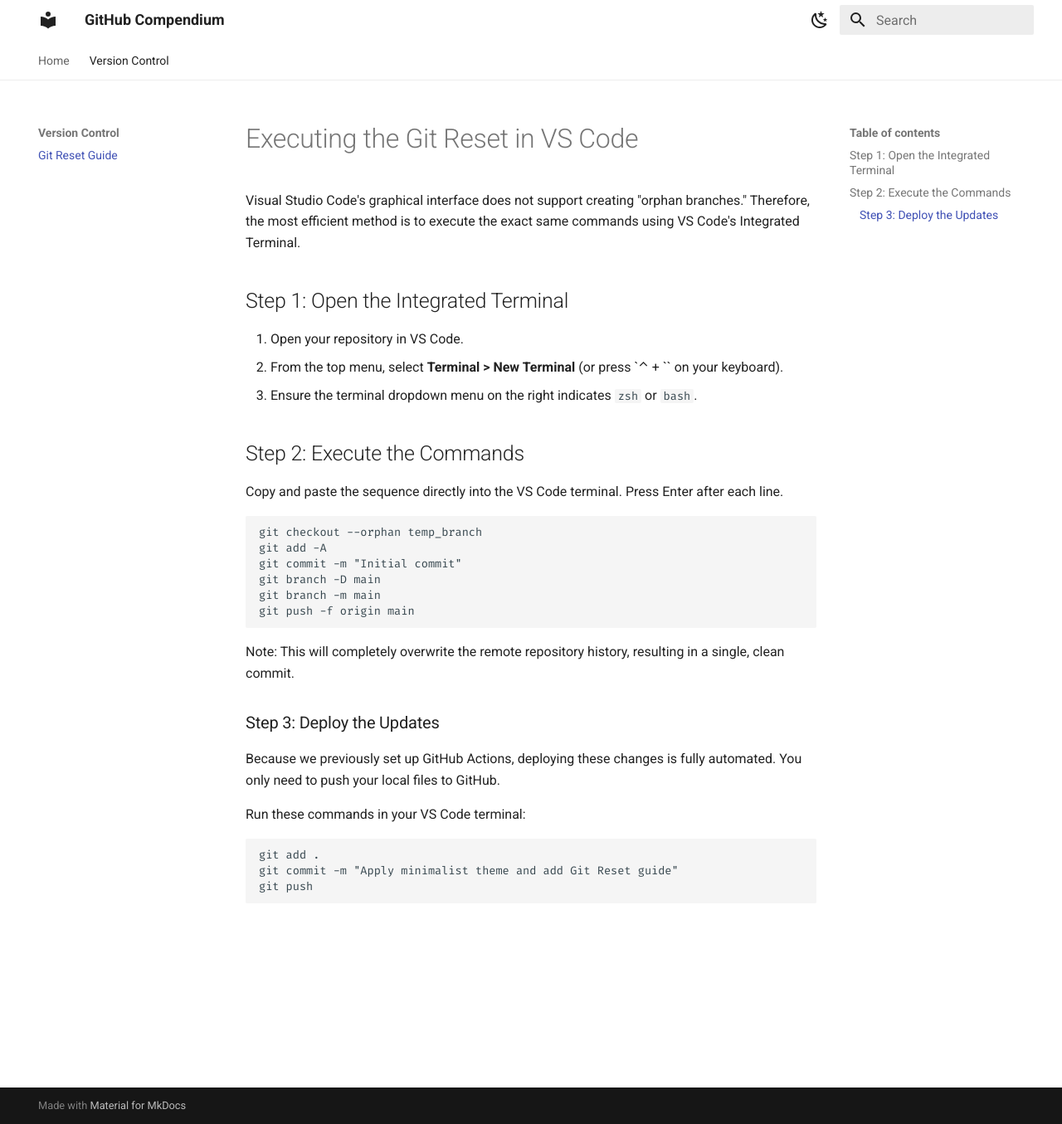
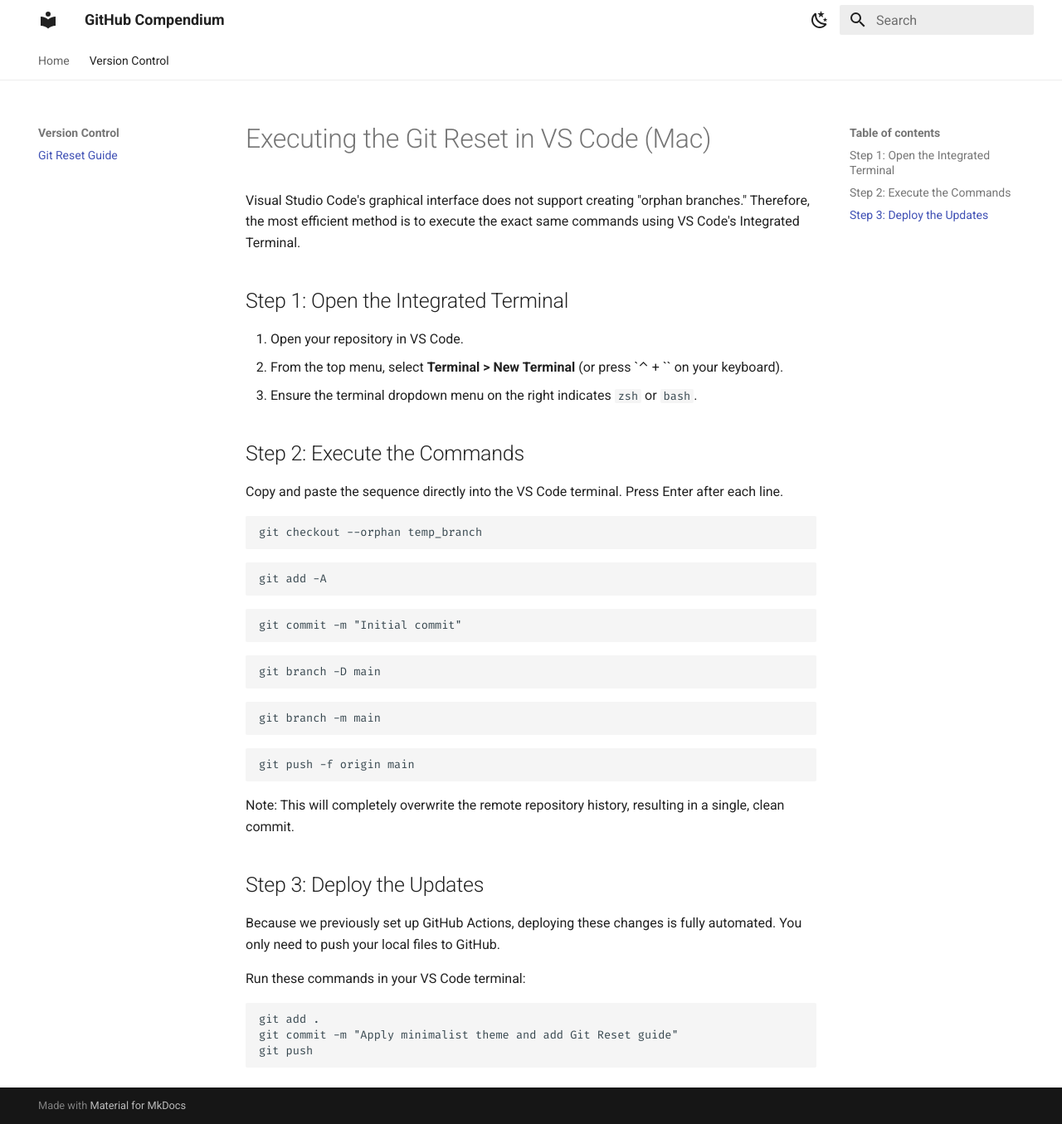
Before and after one commit to rez1Sadik/github-compendium, an MkDocs documentation site: the page built from docs/git-reset.md, in a window 1280 px wide and 1355 px high. Shown: the whole window at 83% size. Built offline with MkDocs 1.6.1 and Material for MkDocs 9.7.7, drawn with Linux system fonts in a browser that asks for light colours.

Commit message:
Update Git Reset guide for clarity and formatting improvements

````diff
--- a/docs/git-reset.md
+++ b/docs/git-reset.md
@@ -1,4 +1,4 @@
-# Executing the Git Reset in VS Code
+# Executing the Git Reset in VS Code (Mac)
 
 Visual Studio Code's graphical interface does not support creating "orphan branches." Therefore, the most efficient method is to execute the exact same commands using VS Code's Integrated Terminal.
 
@@ -12,15 +12,26 @@
 
 ```bash
 git checkout --orphan temp_branch
+```
+```bash
 git add -A
+```
+```bash
 git commit -m "Initial commit"
+```
+```bash
 git branch -D main
+```
+```bash
 git branch -m main
+```
+```bash
 git push -f origin main
 ```
+
 Note: This will completely overwrite the remote repository history, resulting in a single, clean commit.
 
-### Step 3: Deploy the Updates
+## Step 3: Deploy the Updates
 Because we previously set up GitHub Actions, deploying these changes is fully automated. You only need to push your local files to GitHub.
 
 Run these commands in your VS Code terminal:
````
